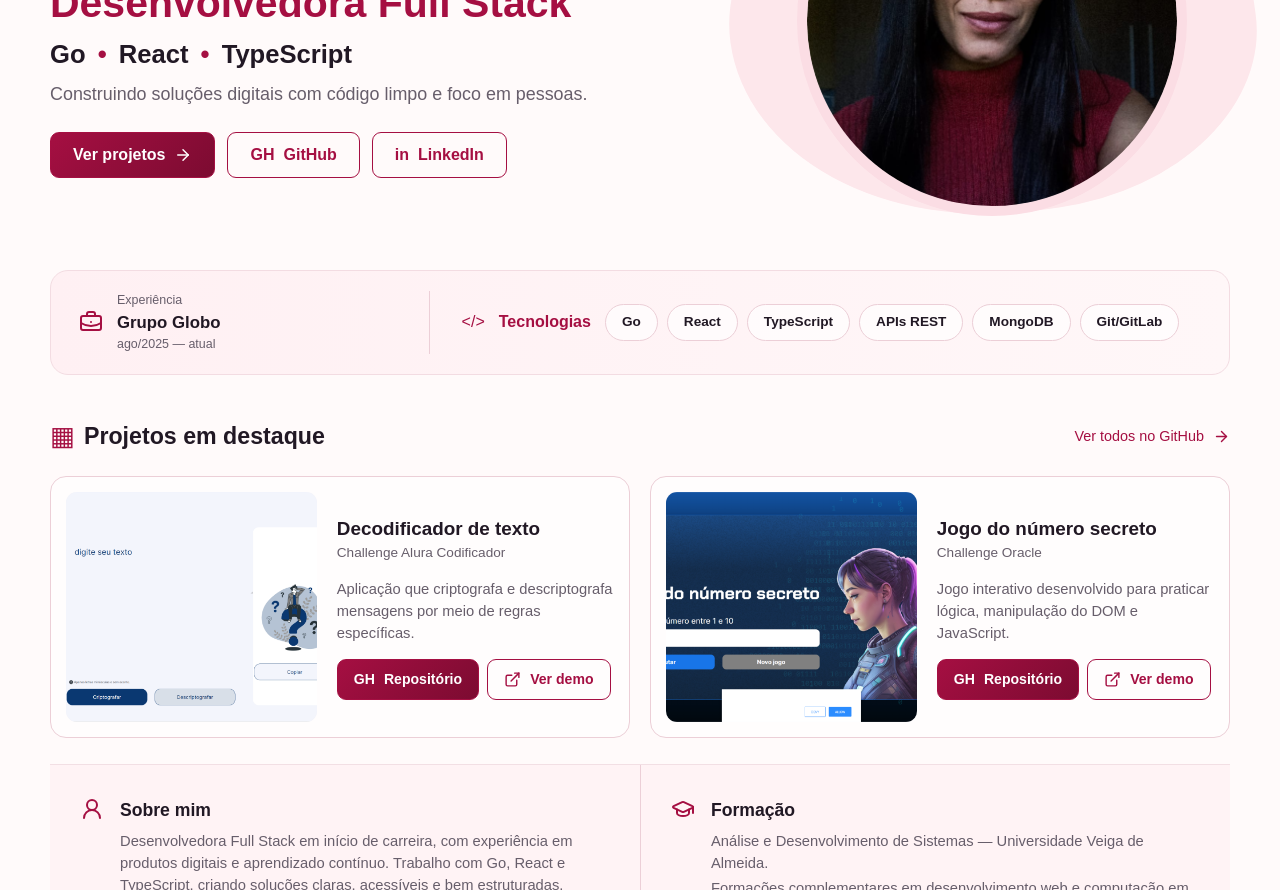
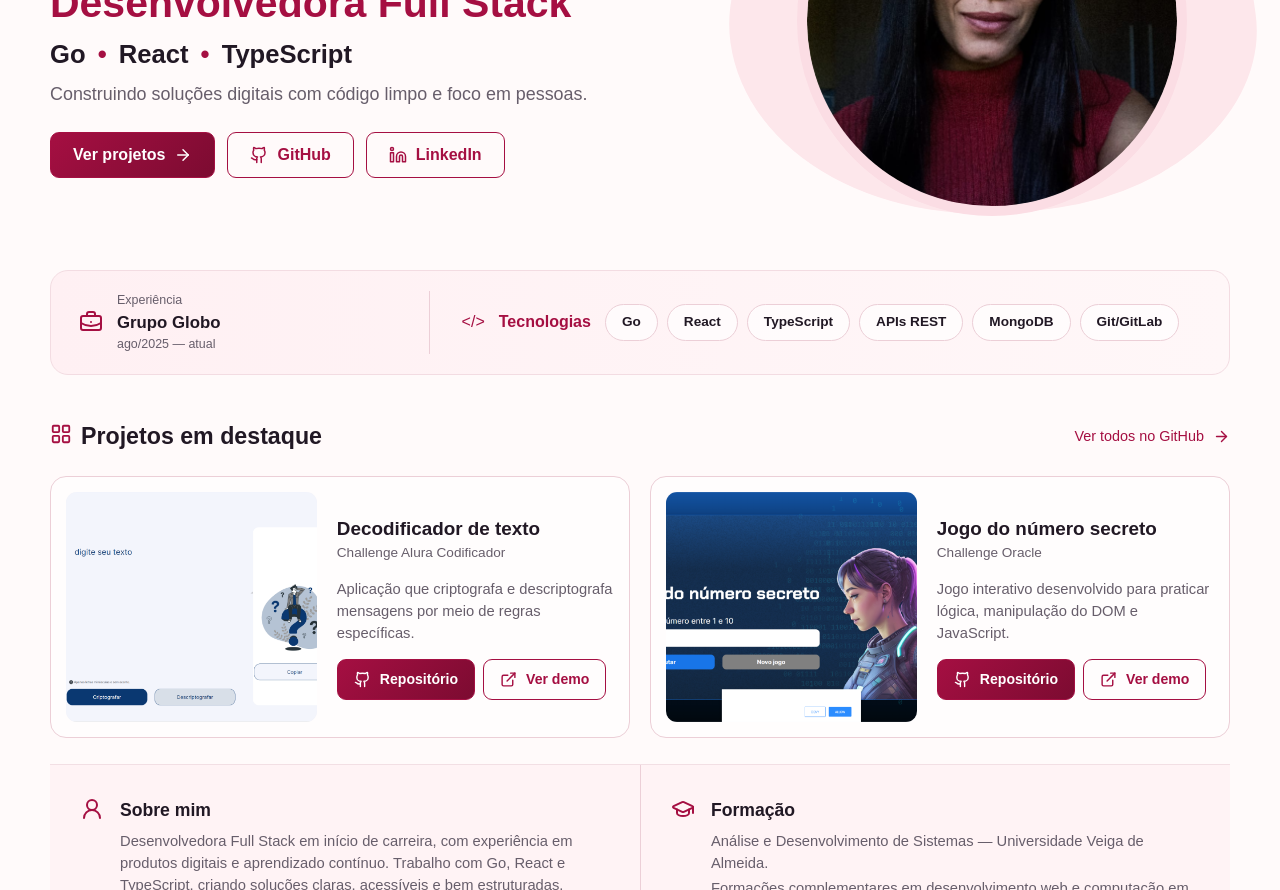
Before and after one commit to KarolSirati/Karoline-Portfolio, a React (Vite) app: page / in a window 1280 px wide. Shown: the part 300-1190 px from the top of the page. Built offline with nearby package versions, Linux system fonts and the light colour scheme; no server answers.

Commit message:
fix: corrige imagens, caminhos e ícones

```diff
--- a/src/models/portfolio.ts
+++ b/src/models/portfolio.ts
@@ -13,9 +13,34 @@ export type ContactMessage = {
   message: string;
 };
 
-export const technologies = ["Go", "React", "TypeScript", "APIs REST", "MongoDB", "Git/GitLab"];
+const baseUrl = import.meta.env.BASE_URL;
+
+export const technologies = [
+  "Go",
+  "React",
+  "TypeScript",
+  "APIs REST",
+  "MongoDB",
+  "Git/GitLab",
+];
 
 export const projects: Project[] = [
-  { title: "Decodificador de texto", subtitle: "Challenge Alura Codificador", description: "Aplicação que criptografa e descriptografa mensagens por meio de regras específicas.", image: "/project-decoder.png", repository: "https://github.com/KarolSirati/Decodificador", demo: "https://decodificador-8q0lykz2y-karolsiratis-projects.vercel.app/" },
-  { title: "Jogo do número secreto", subtitle: "Challenge Oracle", description: "Jogo interativo desenvolvido para praticar lógica, manipulação do DOM e JavaScript.", image: "/project-secret-number.png", repository: "https://github.com/KarolSirati/Jogo-do-numero-secreto", demo: "https://jogo-do-numero-secreto-gamma-one.vercel.app/" },
+  {
+    title: "Decodificador de texto",
+    subtitle: "Challenge Alura Codificador",
+    description:
+      "Aplicação que criptografa e descriptografa mensagens por meio de regras específicas.",
+    image: `${baseUrl}project-decoder.png`,
+    repository: "https://github.com/KarolSirati/Decodificador",
+    demo: "https://decodificador-8q0lykz2y-karolsiratis-projects.vercel.app/",
+  },
+  {
+    title: "Jogo do número secreto",
+    subtitle: "Challenge Oracle",
+    description:
+      "Jogo interativo desenvolvido para praticar lógica, manipulação do DOM e JavaScript.",
+    image: `${baseUrl}project-secret-number.png`,
+    repository: "https://github.com/KarolSirati/Jogo-do-numero-secreto",
+    demo: "https://jogo-do-numero-secreto-gamma-one.vercel.app/",
+  },
 ];
--- a/src/views/PortfolioView.tsx
+++ b/src/views/PortfolioView.tsx
@@ -1,16 +1,295 @@
-import { ArrowRight, BriefcaseBusiness, ExternalLink, GraduationCap, Mail, UserRound } from "lucide-react";
+import {
+  ArrowRight,
+  BriefcaseBusiness,
+  ExternalLink,
+  Github,
+  GraduationCap,
+  LayoutGrid,
+  Linkedin,
+  Mail,
+  UserRound,
+} from "lucide-react";
+
 import { useContactController } from "../controllers/useContactController";
 import { projects, technologies } from "../models/portfolio";
 
 export function PortfolioView() {
   const { status, handleSubmit } = useContactController();
-  return <main>
-    <header className="site-header"><a className="brand" href="#inicio"><span className="brand-avatar">KS</span><strong>Karoline Sirati</strong></a><nav><a href="#sobre">Sobre mim</a><a href="#experiencia">Experiência</a><a href="#projetos">Projetos</a><a href="#formacao">Formação</a><a href="#contato">Contato</a></nav></header>
-    <section className="hero section-shell" id="inicio"><div className="hero-copy"><span className="eyebrow">Olá, eu sou</span><h1>Karoline Sirati</h1><h2>Desenvolvedora Full Stack</h2><p className="stack-line">Go <span>•</span> React <span>•</span> TypeScript</p><p className="hero-description">Construindo soluções digitais com código limpo e foco em pessoas.</p><div className="hero-actions"><a className="button primary" href="#projetos">Ver projetos <ArrowRight size={18}/></a><a className="button secondary" href="https://github.com/KarolSirati" target="_blank" rel="noreferrer"><b>GH</b> GitHub</a><a className="button secondary" href="https://www.linkedin.com/in/karoline-sirati/" target="_blank" rel="noreferrer"><b>in</b> LinkedIn</a></div></div><div className="portrait-wrap"><div className="portrait-backdrop"/><img src="/karoline.png" alt="Karoline Sirati"/></div></section>
-    <section className="highlight section-shell" id="experiencia"><div className="experience-summary"><BriefcaseBusiness/><div><span>Experiência</span><strong>Grupo Globo</strong><small>ago/2025 — atual</small></div></div><div className="tech-summary"><span className="tech-label">&lt;/&gt; <strong>Tecnologias</strong></span><div className="tech-list">{technologies.map(tech=><span key={tech}>{tech}</span>)}</div></div></section>
-    <section className="projects section-shell" id="projetos"><div className="section-heading"><div><span className="section-icon">▦</span><h2>Projetos em destaque</h2></div><a href="https://github.com/KarolSirati" target="_blank" rel="noreferrer">Ver todos no GitHub <ArrowRight size={17}/></a></div><div className="project-grid">{projects.map(project=><article className="project-card" key={project.title}><img src={project.image} alt={`Captura do projeto ${project.title}`}/><div className="project-content"><h3>{project.title}</h3><span>{project.subtitle}</span><p>{project.description}</p><div className="project-actions"><a className="button primary small" href={project.repository} target="_blank" rel="noreferrer"><b>GH</b> Repositório</a><a className="button secondary small" href={project.demo} target="_blank" rel="noreferrer"><ExternalLink size={17}/> Ver demo</a></div></div></article>)}</div></section>
-    <section className="details section-shell" id="sobre"><article><UserRound/><div><h2>Sobre mim</h2><p>Desenvolvedora Full Stack em início de carreira, com experiência em produtos digitais e aprendizado contínuo. Trabalho com Go, React e TypeScript, criando soluções claras, acessíveis e bem estruturadas.</p></div></article><article id="formacao"><GraduationCap/><div><h2>Formação</h2><p>Análise e Desenvolvimento de Sistemas — Universidade Veiga de Almeida.</p><p>Formações complementares em desenvolvimento web e computação em nuvem.</p></div></article></section>
-    <section className="contact section-shell" id="contato"><div className="contact-copy"><Mail/><div><span className="eyebrow">Contato</span><h2>Vamos conversar?</h2><p>Estou aberta a oportunidades e trocas sobre tecnologia.</p></div></div><form onSubmit={handleSubmit}><label>Nome<input name="name" required minLength={2} placeholder="Seu nome"/></label><label>E-mail<input name="email" type="email" required placeholder="voce@empresa.com"/></label><label className="full-field">Mensagem<textarea name="message" required minLength={10} placeholder="Escreva sua mensagem"/></label><div className="form-footer"><button className="button primary" disabled={status==="sending"}>{status==="sending"?"Enviando...":"Enviar mensagem"}<ArrowRight size={18}/></button><span>{status==="success"&&"Mensagem recebida!"}{status==="error"&&"Não foi possível enviar. Verifique se a API Go está ativa."}</span></div></form></section>
-    <footer className="section-shell"><span>Karoline Sirati</span><span>Go • React • TypeScript</span><div><a href="https://github.com/KarolSirati"><b>GH</b></a><a href="https://www.linkedin.com/in/karoline-sirati/"><b>in</b></a></div></footer>
-  </main>;
+
+  return (
+    <main>
+      <header className="site-header">
+        <a className="brand" href="#inicio">
+          <span className="brand-avatar">KS</span>
+          <strong>Karoline Sirati</strong>
+        </a>
+
+        <nav>
+          <a href="#sobre">Sobre mim</a>
+          <a href="#experiencia">Experiência</a>
+          <a href="#projetos">Projetos</a>
+          <a href="#formacao">Formação</a>
+          <a href="#contato">Contato</a>
+        </nav>
+      </header>
+
+      <section className="hero section-shell" id="inicio">
+        <div className="hero-copy">
+          <span className="eyebrow">Olá, eu sou</span>
+
+          <h1>Karoline Sirati</h1>
+          <h2>Desenvolvedora Full Stack</h2>
+
+          <p className="stack-line">
+            Go <span>•</span> React <span>•</span> TypeScript
+          </p>
+
+          <p className="hero-description">
+            Construindo soluções digitais com código limpo e foco em pessoas.
+          </p>
+
+          <div className="hero-actions">
+            <a className="button primary" href="#projetos">
+              Ver projetos
+              <ArrowRight size={18} />
+            </a>
+
+            <a
+              className="button secondary"
+              href="https://github.com/KarolSirati"
+              target="_blank"
+              rel="noreferrer"
+            >
+              <Github size={18} />
+              GitHub
+            </a>
+
+            <a
+              className="button secondary"
+              href="https://www.linkedin.com/in/karoline-sirati/"
+              target="_blank"
+              rel="noreferrer"
+            >
+              <Linkedin size={18} />
+              LinkedIn
+            </a>
+          </div>
+        </div>
+
+        <div className="portrait-wrap">
+          <div className="portrait-backdrop" />
+
+          <img
+            src={`${import.meta.env.BASE_URL}karoline.png`}
+            alt="Karoline Sirati"
+          />
+        </div>
+      </section>
+
+      <section className="highlight section-shell" id="experiencia">
+        <div className="experience-summary">
+          <BriefcaseBusiness />
+
+          <div>
+            <span>Experiência</span>
+            <strong>Grupo Globo</strong>
+            <small>ago/2025 — atual</small>
+          </div>
+        </div>
+
+        <div className="tech-summary">
+          <span className="tech-label">
+            &lt;/&gt; <strong>Tecnologias</strong>
+          </span>
+
+          <div className="tech-list">
+            {technologies.map((technology) => (
+              <span key={technology}>{technology}</span>
+            ))}
+          </div>
+        </div>
+      </section>
+
+      <section className="projects section-shell" id="projetos">
+        <div className="section-heading">
+          <div>
+            <span className="section-icon">
+              <LayoutGrid size={22} />
+            </span>
+
+            <h2>Projetos em destaque</h2>
+          </div>
+
+          <a
+            href="https://github.com/KarolSirati"
+            target="_blank"
+            rel="noreferrer"
+          >
+            Ver todos no GitHub
+            <ArrowRight size={17} />
+          </a>
+        </div>
+
+        <div className="project-grid">
+          {projects.map((project) => (
+            <article className="project-card" key={project.title}>
+              <img
+                src={project.image}
+                alt={`Captura do projeto ${project.title}`}
+              />
+
+              <div className="project-content">
+                <h3>{project.title}</h3>
+                <span>{project.subtitle}</span>
+                <p>{project.description}</p>
+
+                <div className="project-actions">
+                  <a
+                    className="button primary small"
+                    href={project.repository}
+                    target="_blank"
+                    rel="noreferrer"
+                  >
+                    <Github size={17} />
+                    Repositório
+                  </a>
+
+                  <a
+                    className="button secondary small"
+                    href={project.demo}
+                    target="_blank"
+                    rel="noreferrer"
+                  >
+                    <ExternalLink size={17} />
+                    Ver demo
+                  </a>
+                </div>
+              </div>
+            </article>
+          ))}
+        </div>
+      </section>
+
+      <section className="details section-shell" id="sobre">
+        <article>
+          <UserRound />
+
+          <div>
+            <h2>Sobre mim</h2>
+
+            <p>
+              Desenvolvedora Full Stack em início de carreira, com experiência
+              em produtos digitais e aprendizado contínuo. Trabalho com Go,
+              React e TypeScript, criando soluções claras, acessíveis e bem
+              estruturadas.
+            </p>
+          </div>
+        </article>
+
+        <article id="formacao">
+          <GraduationCap />
+
+          <div>
+            <h2>Formação</h2>
+
+            <p>
+              Análise e Desenvolvimento de Sistemas — Universidade Veiga de
+              Almeida.
+            </p>
+
+            <p>
+              Formações complementares em desenvolvimento web e computação em
+              nuvem.
+            </p>
+          </div>
+        </article>
+      </section>
+
+      <section className="contact section-shell" id="contato">
+        <div className="contact-copy">
+          <Mail />
+
+          <div>
+            <span className="eyebrow">Contato</span>
+            <h2>Vamos conversar?</h2>
+            <p>Estou aberta a oportunidades e trocas sobre tecnologia.</p>
+          </div>
+        </div>
+
+        <form onSubmit={handleSubmit}>
+          <label>
+            Nome
+            <input
+              name="name"
+              required
+              minLength={2}
+              placeholder="Seu nome"
+            />
+          </label>
+
+          <label>
+            E-mail
+            <input
+              name="email"
+              type="email"
+              required
+              placeholder="voce@empresa.com"
+            />
+          </label>
+
+          <label className="full-field">
+            Mensagem
+            <textarea
+              name="message"
+              required
+              minLength={10}
+              placeholder="Escreva sua mensagem"
+            />
+          </label>
+
+          <div className="form-footer">
+            <button
+              className="button primary"
+              disabled={status === "sending"}
+            >
+              {status === "sending" ? "Enviando..." : "Enviar mensagem"}
+              <ArrowRight size={18} />
+            </button>
+
+            <span>
+              {status === "success" && "Mensagem recebida!"}
+
+              {status === "error" &&
+                "Não foi possível enviar. Verifique se a API Go está ativa."}
+            </span>
+          </div>
+        </form>
+      </section>
+
+      <footer className="section-shell">
+        <span>Karoline Sirati</span>
+        <span>Go • React • TypeScript</span>
+
+        <div>
+          <a
+            href="https://github.com/KarolSirati"
+            target="_blank"
+            rel="noreferrer"
+            aria-label="GitHub de Karoline Sirati"
+          >
+            <Github size={20} />
+          </a>
+
+          <a
+            href="https://www.linkedin.com/in/karoline-sirati/"
+            target="_blank"
+            rel="noreferrer"
+            aria-label="LinkedIn de Karoline Sirati"
+          >
+            <Linkedin size={20} />
+          </a>
+        </div>
+      </footer>
+    </main>
+  );
 }
--- a/vite.config.ts
+++ b/vite.config.ts
@@ -3,5 +3,5 @@ import react from "@vitejs/plugin-react";
 
 export default defineConfig({
   plugins: [react()],
-  base: "./",
+  base: "/Karoline-Portfolio/",
 });
```
